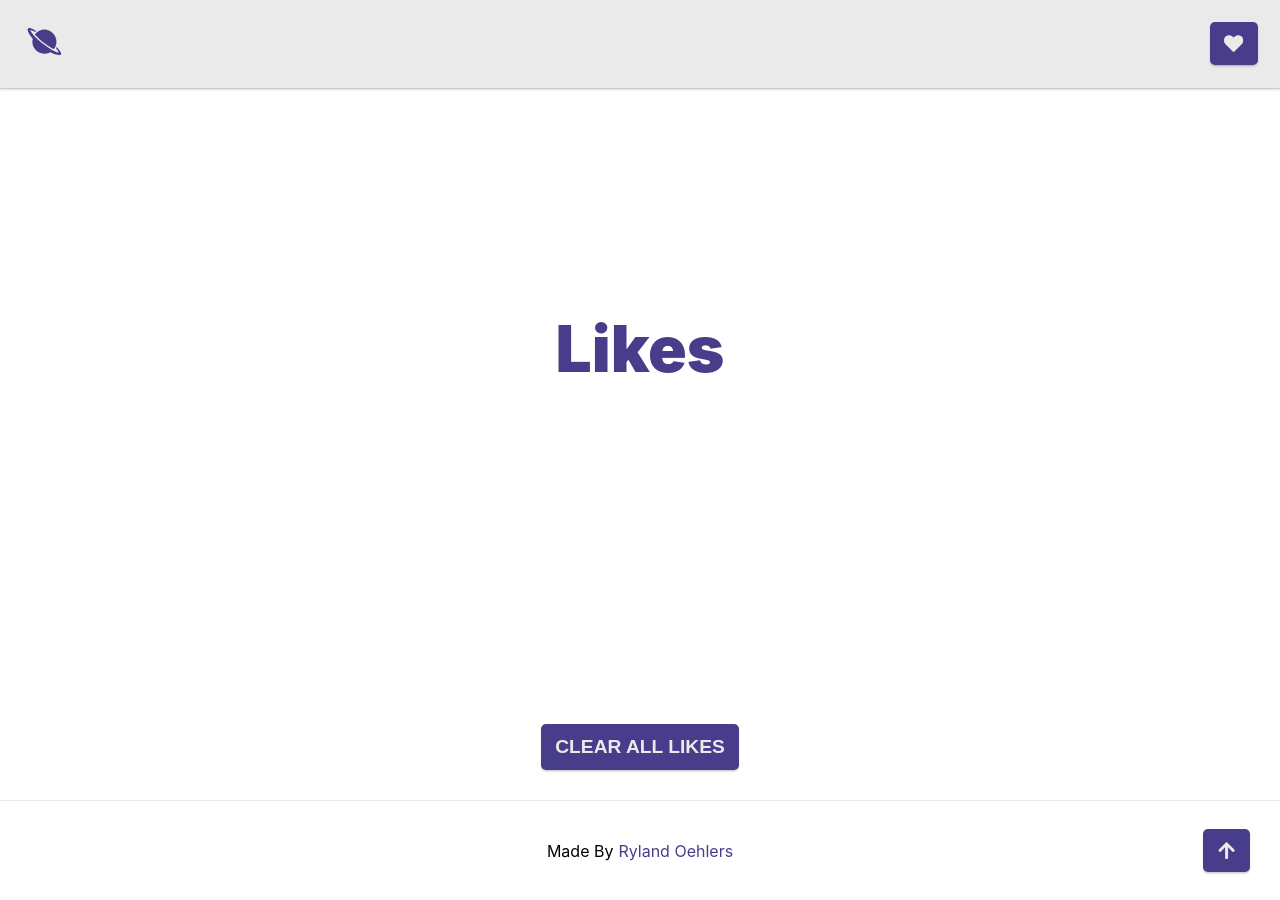
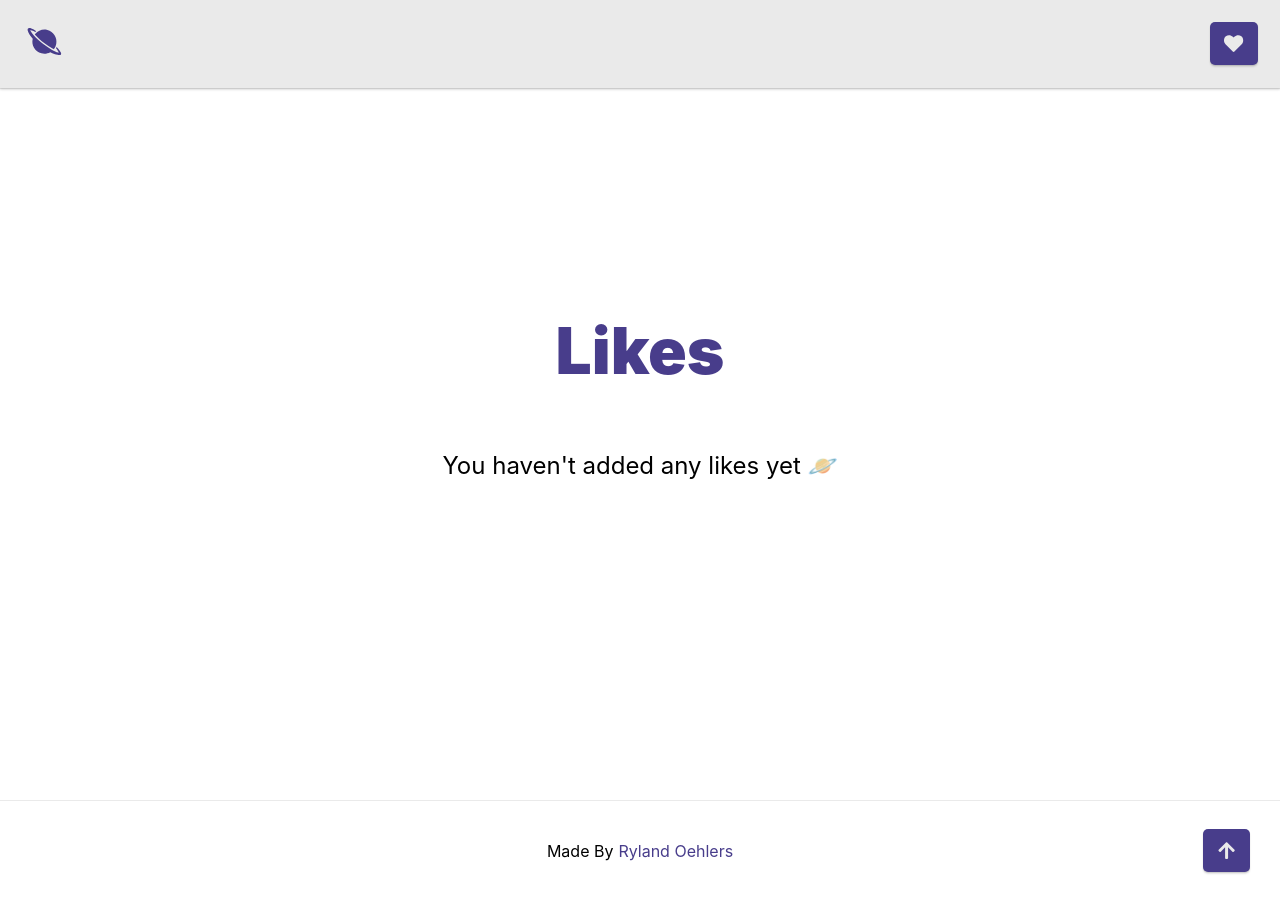
Before and after one commit to rylandinthesun/spacetagram, a Next.js app: page /likes in a window 1280 px wide. Built offline with nearby package versions, Linux system fonts and the light colour scheme.

Commit message:
conditional statements added for no likes

```diff
--- a/pages/likes.js
+++ b/pages/likes.js
@@ -50,13 +50,18 @@ const Likes = () => {
 						<span>Likes</span>
 					</h1>
 
+					{spaceFavs.length === 0 && <p className={styles.description}>You haven't added any likes yet 🪐</p>}
+
 					<div className={styles.grid}>
 						<SpaceList context={spaceFavs} handleRemove={removeFav} icon={<FaHeart />} />
 					</div>
 				</main>
-				<button className={`${styles.likeBtn} ${styles.clearBtn}`} onClick={() => clearLikes()}>
-					Clear All Likes
-				</button>
+
+				{spaceFavs.length >= 1 && (
+					<button className={`${styles.likeBtn} ${styles.clearBtn}`} onClick={() => clearLikes()}>
+						Clear All Likes
+					</button>
+				)}
 			</div>
 		</div>
 	);
```
